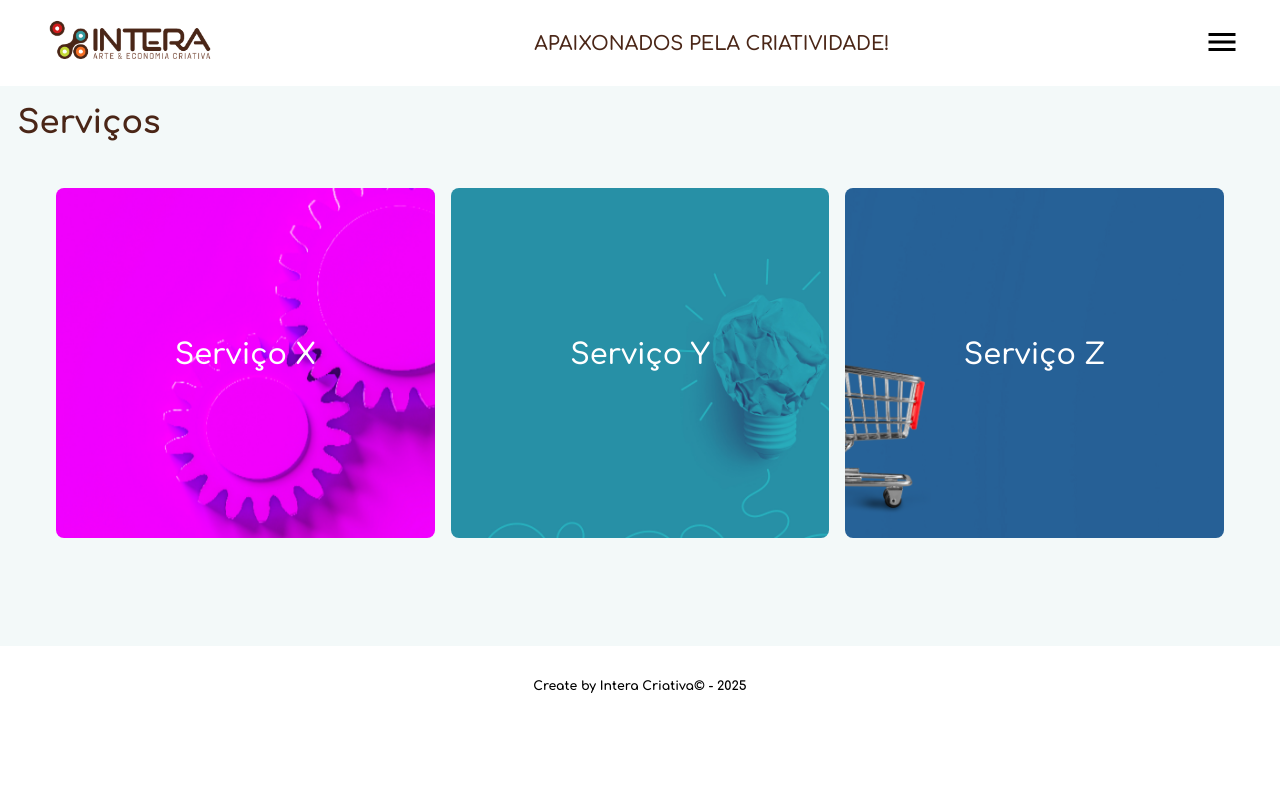
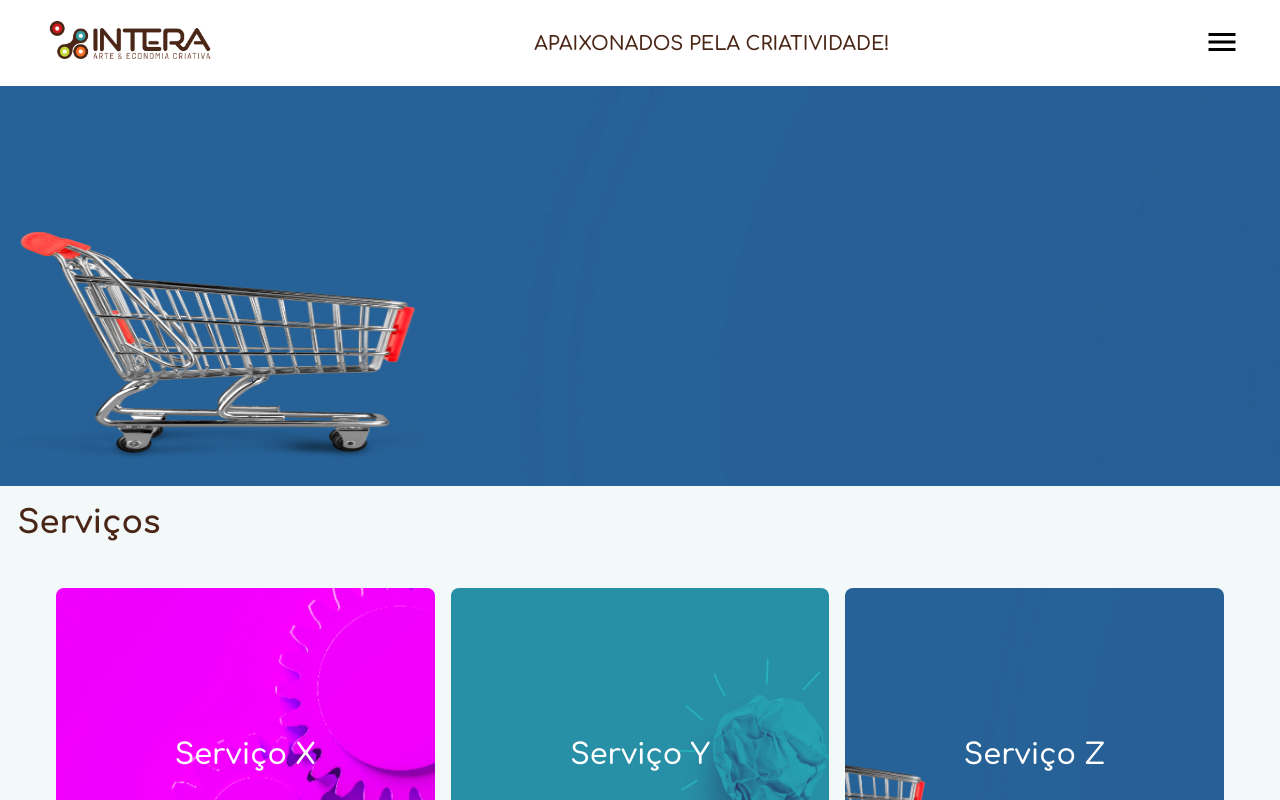
Before and after one commit to Yaluhn/site_intera-em-producao, a React (Vite) app: page /servicos in a window 1280 px wide. Shown: the top 800 px of the page. Built offline with nearby package versions, Linux system fonts and the light colour scheme.

Commit message:
feat: add new banner on service-page

```diff
--- /dev/null
+++ b/src/components/Banner.tsx
@@ -0,0 +1,13 @@
+import "../components/styles/banner.css"
+import card1 from "../assets/7.png";
+const Banner = () =>{
+  return(
+    <div className="banner-container">
+      <div className="banner-img">
+        <img src={card1}/>
+      </div>
+    </div>
+  )
+}
+
+export default Banner
--- a/src/components/styles/HeaderInternal.css
+++ b/src/components/styles/HeaderInternal.css
@@ -70,7 +70,6 @@
   animation: fadeIn 0.3s ease-in-out;
 }
 
-/* Animação suave */
 @keyframes fadeIn {
   from {
     opacity: 0;
--- /dev/null
+++ b/src/components/styles/banner.css
@@ -0,0 +1,13 @@
+.banner-container{
+  width: 100%;
+  max-height: 400px;
+  display: flex;
+}
+.banner-img{
+  display: flex;
+  width: 100%;
+  object-fit: cover;
+}
+.banner-img img{
+  width: 100%;
+}
--- a/src/pages/Servicos.tsx
+++ b/src/pages/Servicos.tsx
@@ -3,11 +3,13 @@ import Footer from "../components/Footer"
 import HeaderInternal from "../components/HeaderInternal"
 import '../components/styles/Pages.css'
 import '../components/styles/Servicos.css'
+import Banner from "../components/Banner"
 
 const servicos = () =>{
   return(
     <div>
       <HeaderInternal/>
+      <Banner/>
       <div className="Content service">
         <h1 className="page-title-service">Serviços</h1>
         <CardTriple/>
```
